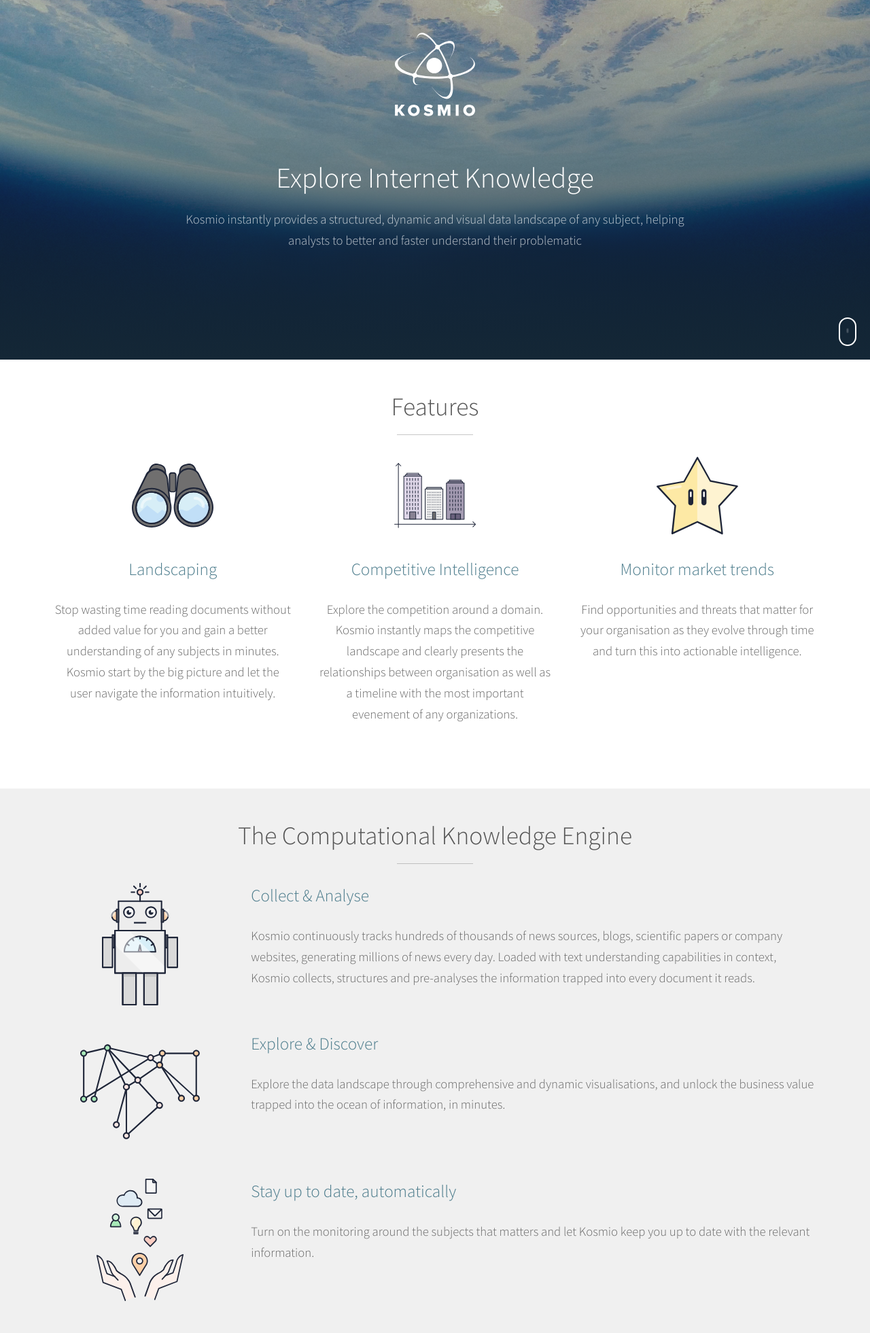
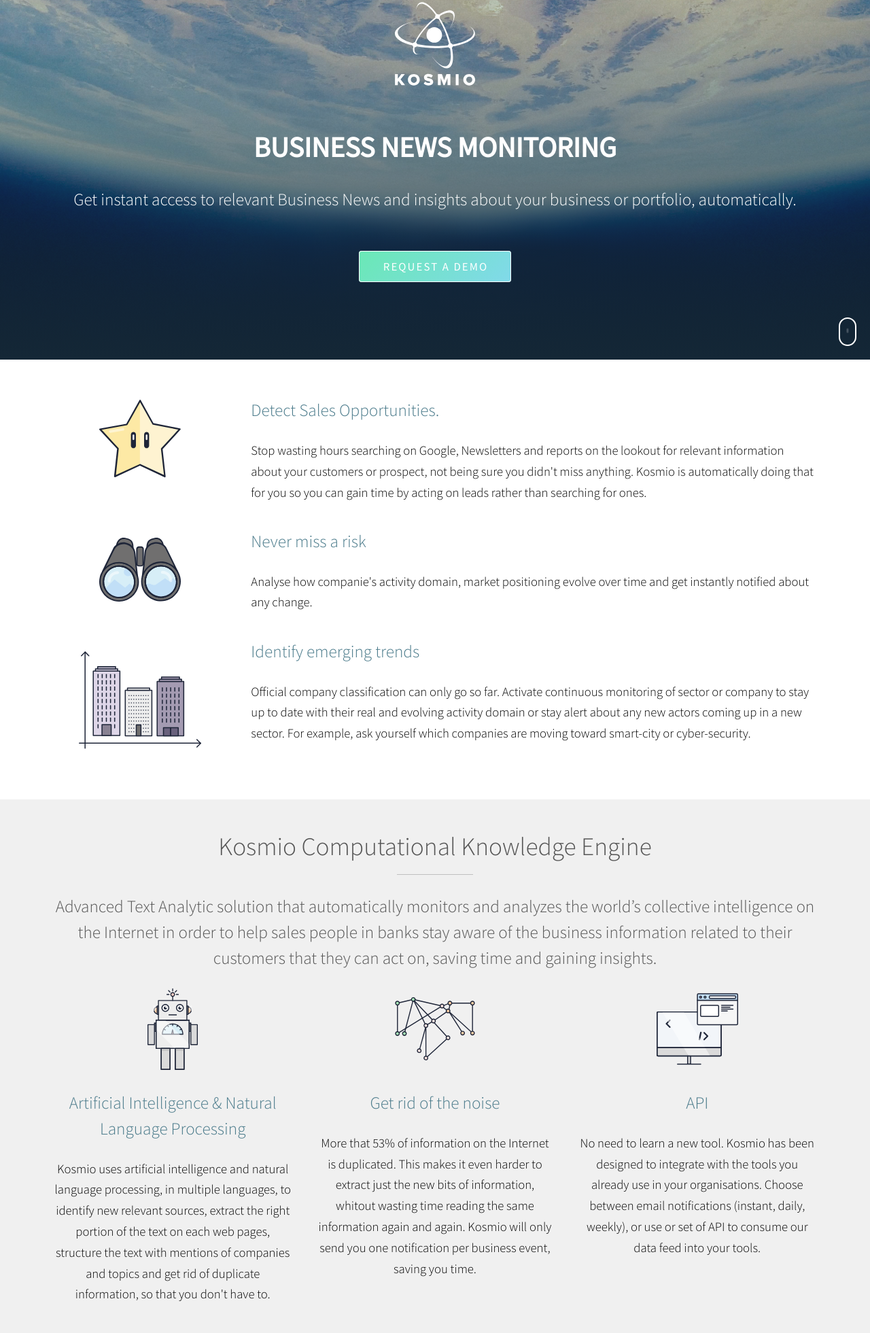
Before and after one commit to Sagacify/kosmio-landing, a website: page src/index.html in a window 1280 px wide. Shown: the part 111-2072 px from the top of the page at 68% size. Drawn offline with Linux system fonts and the light colour scheme.

Commit message:
feat(marketing): Update marketing message

```diff
--- a/src/assets/sass/bases/_globals.scss
+++ b/src/assets/sass/bases/_globals.scss
@@ -15,7 +15,7 @@
 }
 
 body, input, select, textarea {
-  color: _palette(fg);
+  color: _palette(§);
   font-family: _font(family);
   font-size: 16pt;
   font-weight: _font(weight);
@@ -75,8 +75,16 @@
     width: 30% !important;
 
 }
+.hero-large-text {
+  font-size: 2.25em;
+  line-height: 1.35em;
+  font-weight: 800;
+  text-transform: uppercase;
+}
+
 h1 {
   font-size: 2.25em;
+  // font-weight: _font(weight-bold);
   line-height: 1.35em;
 }
 
--- a/src/assets/sass/components/_form.scss
+++ b/src/assets/sass/components/_form.scss
@@ -16,7 +16,7 @@
 select,
 textarea {
   @include vendor('appearance', 'none');
-  background: _palette(border-bg);
+  background: _palette(bg);
   border-radius: _size(border-radius);
   border: none;
   border: solid 1px _palette(border);
--- a/src/index.html
+++ b/src/index.html
@@ -71,14 +71,14 @@
 					<a href="#explore">Explore</a>
 				</li>
 				<li class="nav-list-element">
-					<a href="#acess">Get early access</a>
+					<a href="#contact">Contact</a>
 				</li>
 				<!-- <li class="nav-list-element">
 					<a target="_blank" href="http://kosmio.be/blog/">Blog</a>
 				</li> -->
-				<li class="nav-list-element">
+				<!-- <li class="nav-list-element">
 					<a href="mailto:info@kosmio.be">Contact</a>
-				</li>
+				</li> -->
 			</ul>
 
 		</nav>
@@ -89,81 +89,64 @@
 					<span class="icon major">
 						<img src="images/logo/kosmio-logov2-02.svg" alt="">
 					</span>
-					<h1>Explore Internet Knowledge</h1>
+					<h1 class="hero-large-text">Business News Monitoring</h1>
 
-					<p>Kosmio instantly provides a structured, dynamic and visual data landscape of any subject, helping analysts to better and faster understand their problematic</p>
-					<!--<ul class="actions">
-						<li><a href="#one" class="button scrolly">Discover</a></li>
-					</ul>
-					-->
+					</br>
+					<!-- <h3>Never miss a risk or an opportunity about businesses again.</h3> -->
+					<h3>Get instant access to relevant Business News and insights about your business or portfolio, automatically.</h3>
+					</br>
+
+					<a href="#contact" class="button">Request a demo</a>
+
 				</div>
 				<div class="section--content--scrolldown"></div>
 
 			</section>
 
 		<!-- One -->
-			<section id="features" class="main style1 special">
-				<div class="container">
-					<header class="major">
-						<h2>Features</h2>
-					</header>
-					<div class="row">
-						<div class="4u 12u$(small)">
-							<span class="image contain"><img src="images/watch.svg" alt="" /></span>
-							<h3 class="accent">Landscaping</h3>
-							<p>Stop wasting time reading documents without added value for you and gain a better understanding of any subjects in minutes.  Kosmio start by the big picture and let the user navigate the information intuitively.</p>
-						</div>
-						<div class="4u 12u$(small)">
-							<span class="image contain"><img src="images/competitive-analytics.svg" alt="" /></span>
-							<h3 class="accent">Competitive Intelligence</h3>
-							<p>Explore the competition around a domain. Kosmio instantly maps the competitive landscape and clearly presents the relationships between organisation as well as  a timeline with the most important evenement of any organizations.</p>
-						</div>
-						<div class="4u 12u$(small)">
-							<span class="image contain"><img src="images/levelup.svg" alt="" /></span>
-							<h3 class="accent">Monitor market trends</h3>
-							<p>Find opportunities and threats that matter for your organisation as they evolve through time and turn this into actionable intelligence.</p>
-						</div>
-					</div>
-				</div>
-			</section>
-
-		<!-- Two -->
-			<section id="work" class="main style3 special">
+			<section id="work" class="main style1 special">
 				<!--<div id="particles-js"></div>-->
 				<div class="container">
 					<div class="row">
 						<div class="12u">
-							<header class="major">
-								<h2>The Computational Knowledge Engine</h2>
-							</header>
+
 
 							<div class="row uniform text-left">
 								<div class="3u 12u$(small)">
-									<span class="image bigger"><img src="images/machine-learning.svg" alt="" /></span>
+									<span class="image contain"><img src="images/levelup.svg" alt="" /></span>
 								</div>
 								<div class="9u 12u$(small)">
+									<h3 class="accent">Detect Sales Opportunities.</h3>
+									<p>Stop wasting hours searching on Google, Newsletters and reports on the lookout for relevant information about your customers or prospect, not being sure you didn't miss anything. Kosmio is automatically doing that for you so you can gain time by acting on leads rather than searching for ones.</p>
+								</div>
+
+								<!-- <div class="9u 12u$(small)">
 									<h3 class="accent">Collect & Analyse</h3>
-									<p>Kosmio continuously tracks hundreds of thousands of news sources, blogs, scientific papers or company websites, generating millions of news every day. Loaded with text understanding capabilities in context, Kosmio collects, structures and pre-analyses the information trapped into every document it reads.</p>
-								</div>
+									<p>Kosmio continuously tracks hundreds of thousands of news sources, blogs, scientific papers or company websites, processing millions of news every day. Loaded with artificial intelligence and text understanding capabilities, Kosmio collects, reads, structures and pre-analyses the information trapped into every document.</p>
+								</div> -->
 							</div>
 
 							<div class="row uniform text-left">
 								<div class="3u 12u$(small)">
-									<span class="image bigger"><img src="images/datapp.svg" alt="" /></span>
+									<span class="image contain"><img src="images/watch.svg" alt="" /></span>
 								</div>
 								<div class="9u 12u$(small)">
+									<h3 class="accent">Never miss a risk</h3>
+									<p>Analyse how companie's activity domain, market positioning evolve over time and get instantly notified about any change.</p>
+								</div>
+<!-- 								<div class="9u 12u$(small)">
 									<h3 class="accent">Explore & Discover</h3>
 									<p>Explore the data landscape through comprehensive and dynamic visualisations, and unlock the business value trapped into the ocean of information, in minutes.</p>
-								</div>
+								</div> -->
 							</div>
 
 							<div class="row uniform text-left">
 								<div class="3u 12u$(small)">
-									<span class="image bigger"><img src="images/hands.svg" alt="" /></span>
+									<span class="image bigger"><img src="images/competitive-analytics.svg" alt="" /></span>
 								</div>
 								<div class="9u 12u$(small)">
-									<h3 class="accent">Stay up to date, automatically</h3>
-									<p>Turn on the monitoring around the subjects that matters and let Kosmio keep you up to date with the relevant information.</p>
+									<h3 class="accent">Identify emerging trends</h3>
+									<p>Official company classification can only go so far. Activate continuous monitoring of sector or company to stay up to date with their real and evolving activity domain or stay alert about any new actors coming up in a new sector. For example, ask yourself which companies are moving toward smart-city or cyber-security.</p>
 								</div>
 
 								<!--
@@ -187,6 +170,48 @@
 				</div>
 			</section>
 
+		<!-- Two -->
+			<section id="features" class="main style3 special">
+				<div class="container">
+					<header class="major">
+						<h2>Kosmio Computational Knowledge Engine</h2>
+					</header>
+					<h3>Advanced Text Analytic solution that automatically monitors and analyzes the world’s collective intelligence on the Internet in order to help sales people in banks stay aware of the business information related to their customers that they can act on, saving time and gaining insights.</h3>
+					<div class="row">
+						<div class="4u 12u$(small)">
+							<span class="image contain"><img src="images/machine-learning.svg" alt="" /></span>
+
+							<h3 class="accent">Artificial Intelligence & Natural Language Processing</h3>
+							<p>Kosmio uses artificial intelligence and natural language processing, in multiple languages, to identify new relevant sources, extract the right portion of the text on each web pages, structure the text with mentions of companies and topics and get rid of duplicate information, so that you don't have to.</p>
+							<!-- <p>Kosmio is based on machine learning algorithms trained to identify the relevancy of each business event.  If a classification is not correct, users can optionally send feedbacks to get less or more of certain type of news.</p> -->
+							<!-- <h3 class="accent">Landscaping</h3> -->
+							<!-- <p>Stop wasting time reading documents without added value for you and gain a better understanding of any subjects in minutes.  Kosmio start by the big picture and let the user navigate the information intuitively.</p> -->
+						</div>
+<!-- 						<div class="4u 12u$(small)">
+							<span class="image contain"><img src="images/competitive-analytics.svg" alt="" /></span>
+							<h3 class="accent">Competitive Intelligence</h3>
+							<p>TO BE WRITTEN</p>
+						</div> -->
+						<div class="4u 12u$(small)">
+							<span class="image contain"><img src="images/datapp.svg" alt="" /></span>
+							<h3 class="accent">Get rid of the noise</h3>
+							<p>More that 53% of information on the Internet is duplicated. This makes it even harder to extract just the new bits of information, whitout wasting time reading the same information again and again. Kosmio will only send you one notification per business event, saving you time.</p>
+						</div>
+						<div class="4u 12u$(small)">
+							<span class="image contain"><img src="images/web-dev.svg" alt="" /></span>
+							<h3 class="accent">API</h3>
+							<p>No need to learn a new tool. Kosmio has been designed to integrate with the tools you already use in your organisations. Choose between email notifications (instant, daily, weekly), or use or set of API to consume our data feed into your tools.</p>
+						</div>
+<!-- 						<div class="4u 12u$(small)">
+							<span class="image contain"><img src="images/levelup.svg" alt="" /></span>
+							<h3 class="accent">Monitor market trends</h3>
+							<p>Find opportunities and threats that matter for your organisation as they evolve through time and turn this into actionable intelligence.</p>
+						</div> -->
+					</div>
+				</div>
+			</section>
+
+
 		<!-- Three -->
 			<section id="explore" class="main style1">
 				<div class="container">
@@ -194,16 +219,22 @@
 						<div class="12u ">
 							<header class="major special">
 								<h2>Use Case </h2>
-								<p></p>
-								<h3>Imagine you need to better understand the world of the Internet of Things<h3>
+								<!-- <p></p>
+								<h3>Imagine you need to better understand the world of the Internet of Things<h3> -->
 							</header>
 						</div>
 
 						<div class="6u 12u$(small)">
 							<header class="major">
-								<h3 class="accent">Gain a better understanding of any subject ...</h3>
+								<h3 class="accent">Competitive Intelligence</h3>
 							</header>
-							<p>Suppose you are a business analyst in charge of investigating the Internet of Things (IoT) market. With Kosmio, you instantly get a better understanding of what the IoT is really all about. Through cognitive visualizations, Kosmio presents a map of the topics existing on the web around IoT and helps you understand the landscape in minutes.</p>
+							<p>Kosmio notified you whenever a relevant business news about your customers, prospects or
+							competition is being publish on Internet. </p>
+
+
+
+
+							Explore the competition around a domain. Kosmio instantly maps the competitive landscape and clearly presents the relationships between organisation as well as a timeline with the most important evenement of any organizations.
 						</div>
 						<!-- <div class="6u 12u$(small)">
 							<span class="image fit rounded"><img src="images/graph-screen.png" alt="" /></span>
@@ -216,9 +247,9 @@
 
 						<div class="6u 12u$(small)">
 							<header class="major">
-								<h3 class="accent">... and discover the business landscape around it</h3>
+								<h3 class="accent">Media Monitoring</h3>
 							</header>
-							<p>Now, you can dig deeper and identify which are the major players or newcomers in the field, identify key influencers or analyse a particular topic more thoroughly.</p>
+							<p>Whether you want to stay aware of an industry, a technology or a market, Kosmio is here to help you listen and read only relevant peices of information.</p>
 						</div>
 
 					</div>
@@ -226,7 +257,7 @@
 			</section>
 
 		<!-- Four -->
-			<section id="acess" class="main style3 special">
+			<section id="contact" class="main style3 special">
 				<div class="container">
 					<header class="major">
 						<h2>Stay in touch</h2>
@@ -238,16 +269,17 @@
 							<!-- Begin MailChimp Signup Form -->
 							<div id="mc_embed_signup" class="12u">
 								<form action="http://kosmio.us5.list-manage.com/subscribe/post?u=3ce6ed78cf6d0acb030919059&amp;id=c10a9a8c34" method="post" id="mc-embedded-subscribe-form" name="mc-embedded-subscribe-form" class="validate 12u" target="_blank" novalidate>
-								    <div id="mc_embed_signup_scroll" class="6u 12u$(small) center">
+								    <div id="mc_embed_signup_scroll" class="8u 12u$(small) center">
 								    	<div class="row">
-												<input type="email" value="" name="EMAIL" class="email email-form" id="mce-EMAIL" placeholder="Your email" required>
+												<input type="email" value="" name="EMAIL" class="email email-form" id="mce-EMAIL" placeholder="Enter your business e-mail" required>
 											     <!--real people should not fill this in and expect good things - do not remove this or risk form bot signups-->
 											    <div style="position: absolute; left: -5000px;">
 											    	<input type="text" name="b_3ce6ed78cf6d0acb030919059_c10a9a8c34" tabindex="-1" value="">
 											    </div>
 
-										    	<input type="submit" value="Send" name="subscribe" id="mc-embedded-subscribe" class="button special email-subscribe">
+										    	<input type="submit" value="REQUEST A DEMO" name="subscribe" id="mc-embedded-subscribe" class="button special email-subscribe">
 									    </div>
+									    <h6>No spam. 100% privacy.</h6>
 									    <div id="subscribe-result"></div>
 
 
```
Also changed, not shown: src/assets/css/main.css, src/images/web-dev.svg (added).
